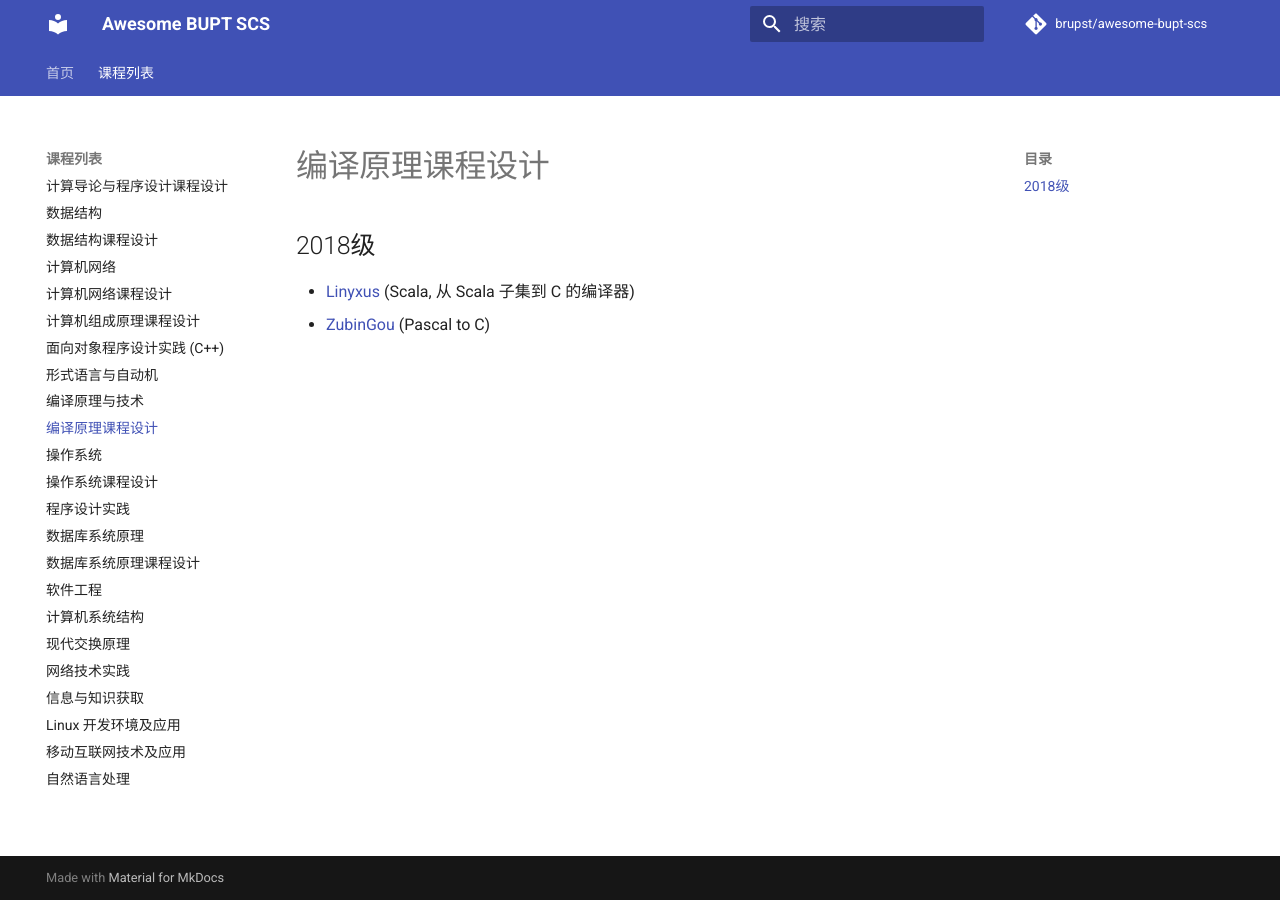
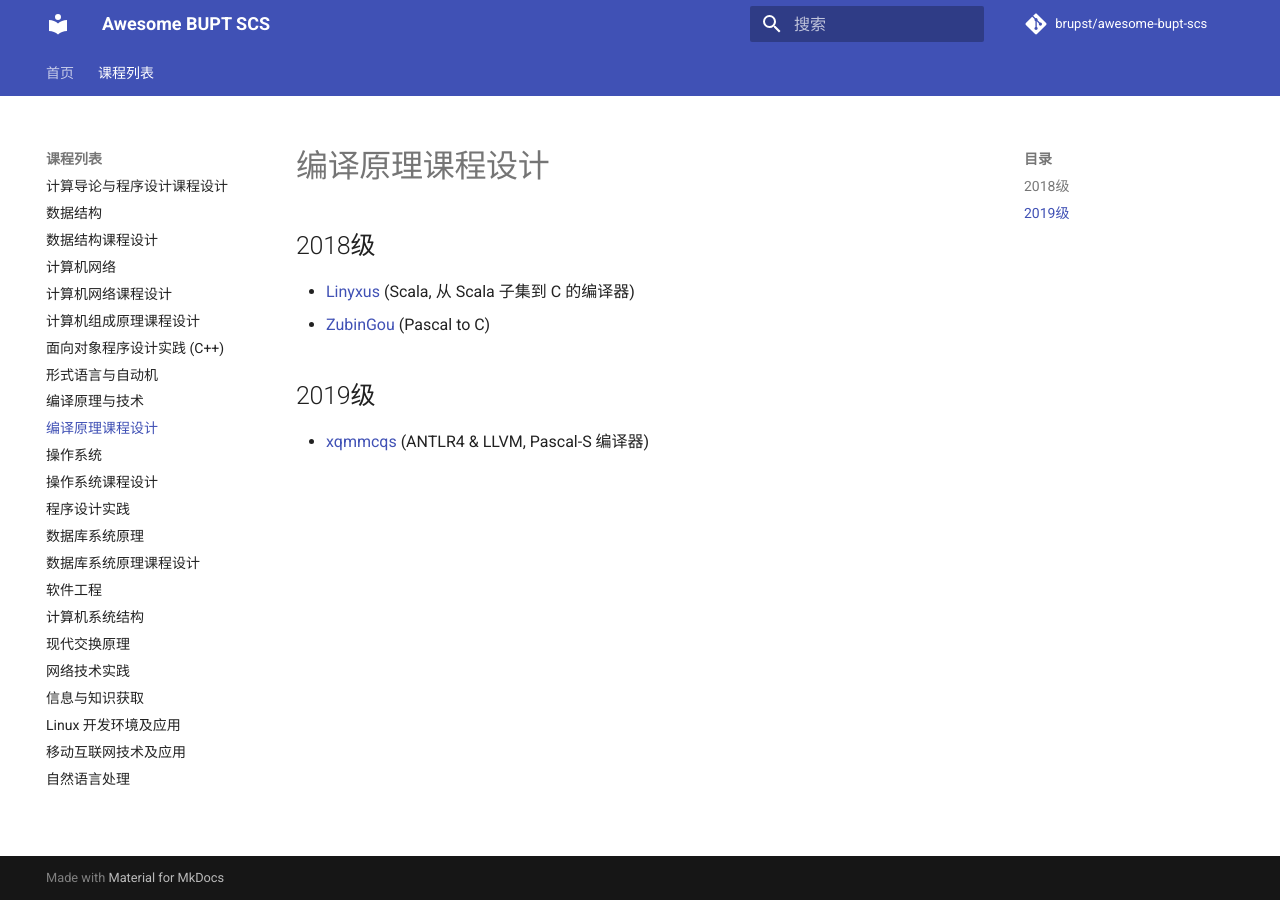
Before and after one commit to brupst/awesome-bupt-scs, an MkDocs documentation site: the page built from projects/Advanced-Labs-in-Compilers.md, in a window 1280 px wide. Built offline with MkDocs 1.6.1 and Material for MkDocs 9.7.7, drawn with Linux system fonts in a browser that asks for light colours; comment, search, counter and statistics services are not loaded.

Commit message:
Update Advanced-Labs-in-Compilers.md (#57)

```diff
--- a/projects/Advanced-Labs-in-Compilers.md
+++ b/projects/Advanced-Labs-in-Compilers.md
@@ -4,3 +4,7 @@
 
 - [Linyxus](https://github.com/linyxus/fscala2c) (Scala, 从 Scala 子集到 C 的编译器)
 - [ZubinGou](https://github.com/ZubinGou/pas2c) (Pascal to C)
+
+## 2019级
+
+- [xqmmcqs](https://github.com/xqmmcqs/s1mple-compiler) (ANTLR4 & LLVM, Pascal-S 编译器)
```
